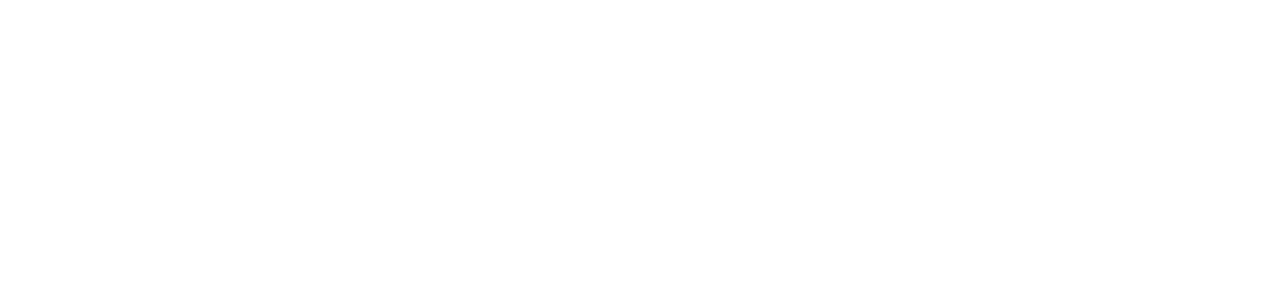
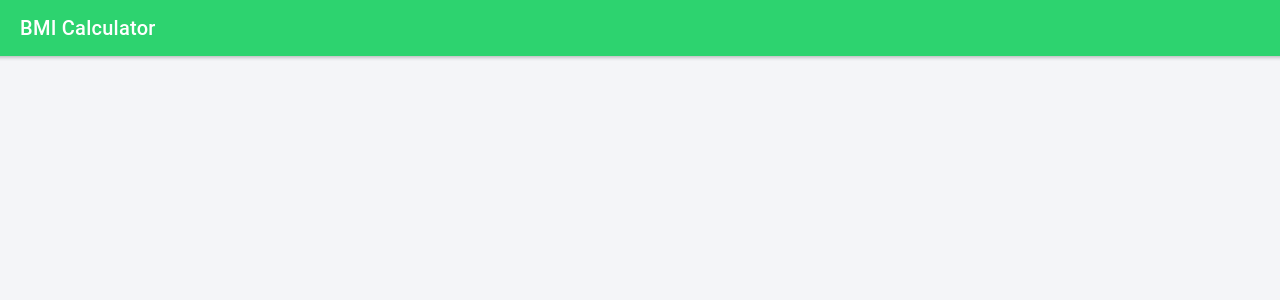
Before and after one commit to j-Sieee/BMI-Calculator, a React (Create React App) app: page / in a window 1280 px wide. Shown: the top 300 px of the page. Built offline with nearby package versions, Linux system fonts and the light colour scheme.

Commit message:
Added Toolbar

```diff
--- a/src/App.tsx
+++ b/src/App.tsx
@@ -1,5 +1,11 @@
 import React from "react";
-import { IonApp } from "@ionic/react";
+import {
+  IonApp,
+  IonContent,
+  IonToolbar,
+  IonTitle,
+  IonHeader,
+} from "@ionic/react";
 
 /* Core CSS required for Ionic components to work properly */
 import "@ionic/react/css/core.css";
@@ -20,6 +26,16 @@
 /* Theme variables */
 import "./theme/variables.css";
 
-const App: React.FC = () => <IonApp></IonApp>;
+const App: React.FC = () => (
+  <IonApp>
+    <IonHeader>
+      <IonToolbar color="success">
+        <IonTitle>BMI Calculator</IonTitle>
+      </IonToolbar>
+    </IonHeader>
+
+    <IonContent color="light"></IonContent>
+  </IonApp>
+);
 
 export default App;
```
Also changed, not shown: src/setupTests.ts (deleted, +0 -5 lines), 1 other file (tests, documents, lock files or other folders).
